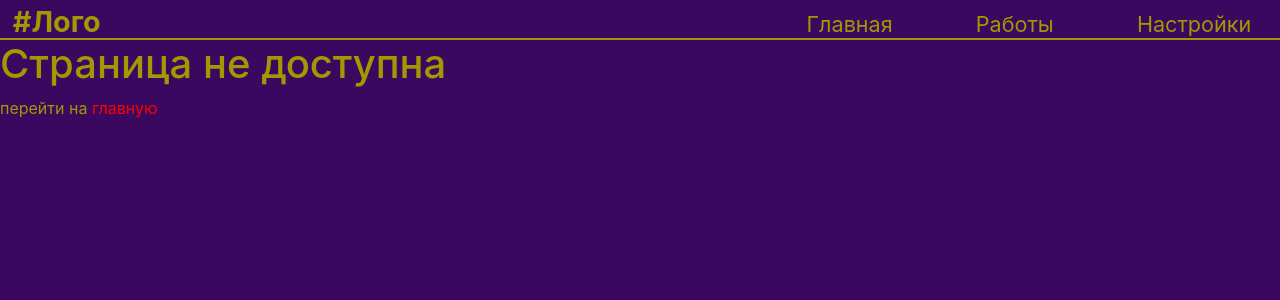
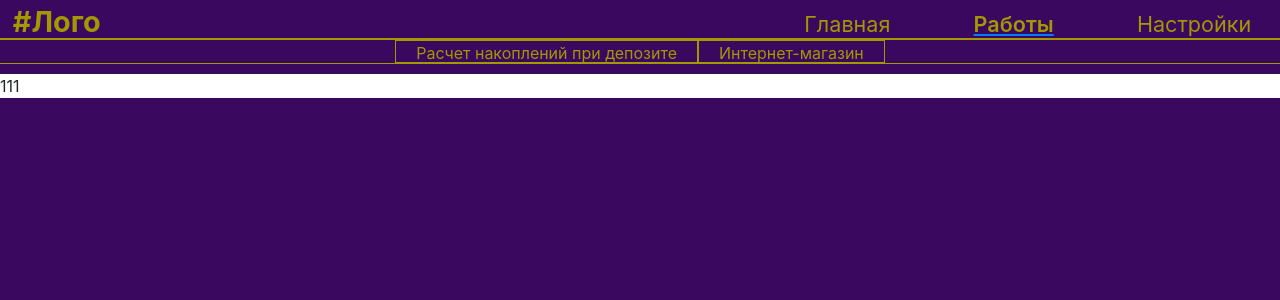
Before and after one commit to smiden/vue-project, a Vue app: page /#/work/store in a window 1280 px wide. Shown: the top 300 px of the page. Built offline with nearby package versions, Linux system fonts and the light colour scheme.

Commit message:
add component store

```diff
--- a/src/components/app_logic.vue
+++ b/src/components/app_work.vue
@@ -24,7 +24,8 @@ export default {
   data () {
     return {
       menuField: [
-        {name: 'Расчет накоплений при депозите', url: '/logic/depCals'}
+        {name: 'Расчет накоплений при депозите', url: '/work/depCals'},
+        {name: 'Интернет-магазин', url: '/work/store'}
       ]
     }
   },
--- a/src/components/logic/app_depositCals.vue
+++ b/src/components/work/app_depositCals.vue
@@ -19,7 +19,7 @@
 </template>
 
 <script>
-import {store} from './../../store/state.js'
+import {store} from '../../store/state.js'
 
 export default {
   data () {
--- /dev/null
+++ b/src/components/work/app_store.vue
@@ -0,0 +1,20 @@
+<template>
+    <div id="app">
+      111
+    </div>
+</template>
+
+<script>
+import {store} from './../../store/state.js'
+
+export default {
+}
+</script>
+
+<style scoped>
+ #app {
+   margin-top: 10px;
+   background: white;
+
+ }
+</style>
--- a/src/store/modules/language/ru.js
+++ b/src/store/modules/language/ru.js
@@ -12,7 +12,7 @@ export default {
           children: []
         },
         {
-          url: '/logic',
+          url: '/work',
           name: 'Работы'
         },
         {
```
Also changed, not shown: src/router/index.js (+11 -6 lines).
